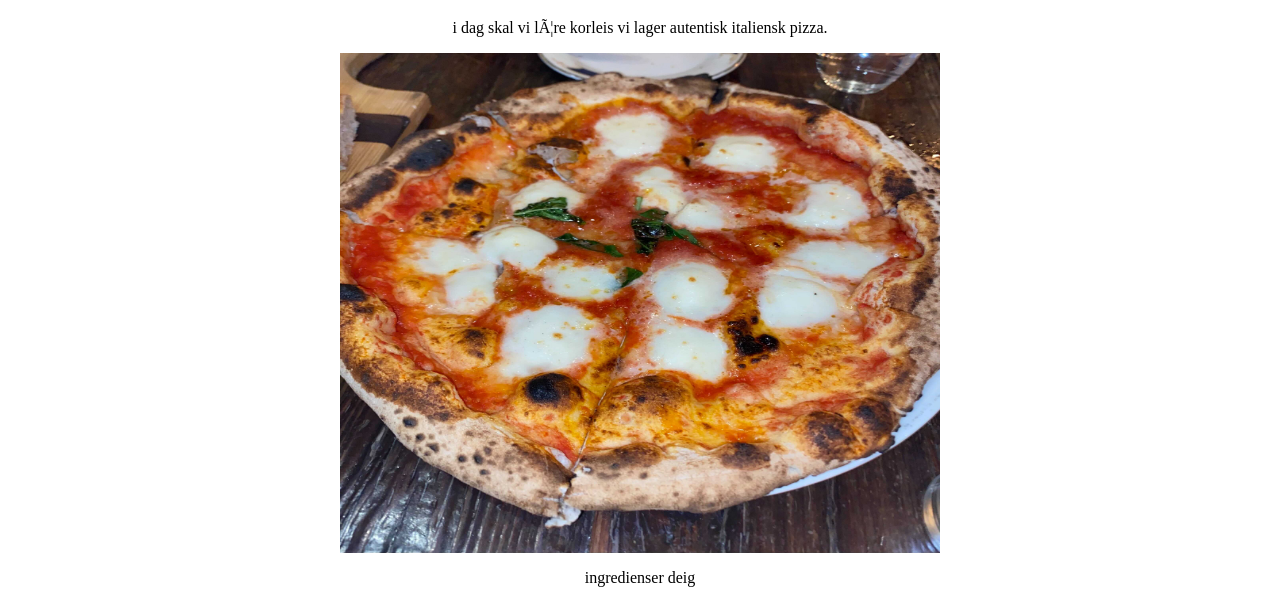
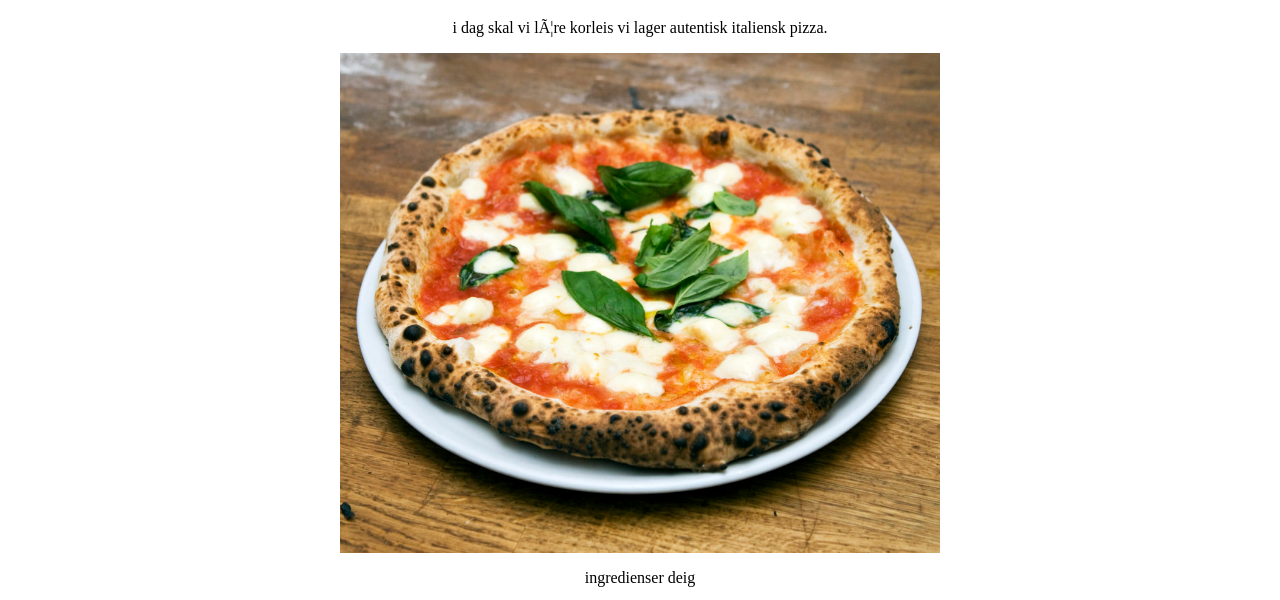
Before and after one commit to Robin13Robin/Robins-nettside, a plain HTML site: page hallo.html in a window 1280 px wide. Shown: the part 168-768 px from the top of the page. Drawn offline with Linux system fonts and the light colour scheme.

Commit message:
Add files via upload

```diff
--- a/hallo.html
+++ b/hallo.html
@@ -25,7 +25,7 @@
 
 			<p>i dag skal vi lære korleis vi lager autentisk italiensk pizza.</p>
 
-			<img src="neapolitan pizza.jpg" width="600px" height="500px"/>
+			<img src="pizza.JPEG" width="600px" height="500px"/>
 
 			<p>ingredienser deig</p>
 
```
